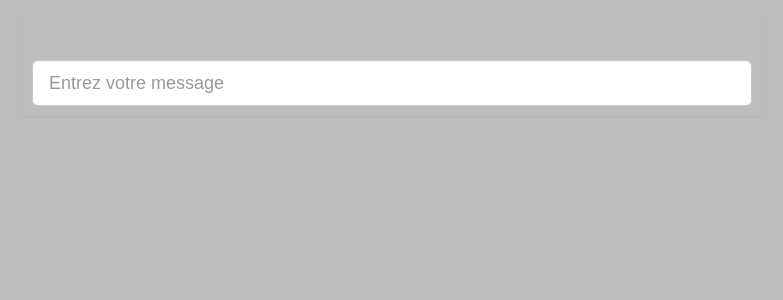
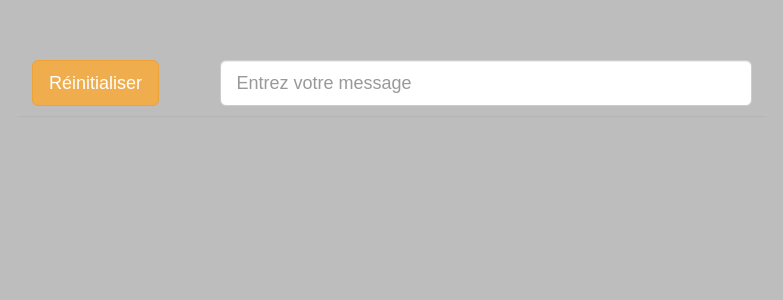
Before and after one commit to guillaume-guerdoux/medical-chatbot, a Django app: page / in a window 1280 px wide. Shown: the part 52-352 px from the top of the page, without its empty margins (248-1031 px from the left). Run offline with Django 3.2, Linux system fonts and the light colour scheme; data that the repository does not hold is empty; some libraries are stand-ins or nearby versions.

Commit message:
Add reset button and filter if final node

```diff
--- a/medical_chatbot/home/templates/home/home.html
+++ b/medical_chatbot/home/templates/home/home.html
@@ -11,7 +11,14 @@
 						</ul>
 					</div>
 					<div class="panel-footer">
-						<input id="text-input" type="text" class="form-control input-lg" placeholder="Entrez votre message" />
+						<div class="row">
+							<div class="col-xs-3">
+								<button class="btn btn-warning btn-lg" id="btn-reset">Réinitialiser</button>
+							</div>
+							<div class="col-xs-9">
+								<input id="text-input" type="text" class="form-control input-lg" placeholder="Entrez votre message" />
+							</div>
+						</div>
 					</div>
 				</div>
 			</div>
@@ -104,9 +111,33 @@
 										'</div>' +
 									'</li>'
 					$(".chat").append(chatbotMessage);
+					if(json['final_message']){
+						final_message = '<li class="left clearfix">' +
+											'<div class="avatar">' +
+												'<img src="https://encrypted-tbn0.gstatic.com/images?q=tbn:ANd9GcToWk3ya6-gc9aWP7RUXg84RnyNa7jKX2hd07uj6set6Bx9C22g" alt="User Avatar" class="img-circle" style="width:100%;"/>' +
+											'</div>' +
+											'</span>' +
+											'<div class="chat-body clearfix">' +
+												'<div class="header">' +
+													'<strong class="primary-font">Ryan</strong> <small class="pull-right text-muted">' +
+													'<span class="glyphicon glyphicon-time"></span>' + date + '</small>' +
+												'</div>' +
+												'<p>' +
+													'Notre conversation est terminée, veuillez appuyez sur le bouton Réinitialiser si vous souhaitez rediscuter avec moi' +
+												'</p>' +
+											'</div>' +
+										'</li>'
+						$(".chat").append(final_message);
+					}
 	            }
 	        });
 		}
+
+		function resetChat(){
+			$(".chat").empty();
+			initChat()
+		}
+
 		$("#text-input").on("keyup", function(e){
 			if (e.which == 13){
 				var text = $(this).val();
@@ -116,83 +147,11 @@
 				}
 			}
 		});
-	/*var me = {};
-		me.avatar = "https://lh6.googleusercontent.com/-lr2nyjhhjXw/AAAAAAAAAAI/AAAAAAAARmE/MdtfUmC0M4s/photo.jpg?sz=48";
-
-		var you = {};
-		you.avatar = "https://a11.t26.net/taringa/avatares/9/1/2/F/7/8/Demon_King1/48x48_5C5.jpg";
-
-		function formatAMPM(date) {
-		var hours = date.getHours();
-		var minutes = date.getMinutes();
-		var ampm = hours >= 12 ? 'PM' : 'AM';
-		hours = hours % 12;
-		hours = hours ? hours : 12; // the hour '0' should be '12'
-		minutes = minutes < 10 ? '0'+minutes : minutes;
-		var strTime = hours + ':' + minutes + ' ' + ampm;
-		return strTime;
-		}
-
-		//-- No use time. It is a javaScript effect.
-		function insertChat(who, text, time = 0){
-		var control = "";
-		var date = formatAMPM(new Date());
-
-		if (who == "me"){
-
-			control = '<li style="width:100%">' +
-							'<div class="msj macro">' +
-							'<div class="avatar"><img class="img-circle" style="width:100%;" src="'+ me.avatar +'" /></div>' +
-								'<div class="text text-l">' +
-									'<p>'+ text +'</p>' +
-									'<p><small>'+date+'</small></p>' +
-								'</div>' +
-							'</div>' +
-						'</li>';
-		}else{
-			control = '<li style="width:100%;">' +
-							'<div class="msj-rta macro">' +
-								'<div class="text text-r">' +
-									'<p>'+text+'</p>' +
-									'<p><small>'+date+'</small></p>' +
-								'</div>' +
-							'<div class="avatar" style="padding:0px 0px 0px 10px !important"><img class="img-circle" style="width:100%;" src="'+you.avatar+'" /></div>' +
-					  '</li>';
-		}
-		setTimeout(
-			function(){
-				$("ul").append(control);
-
-			}, time);
-
-		}
-
-		function resetChat(){
-		$("ul").empty();
-		}
-
-		$(".mytext").on("keyup", function(e){
-		if (e.which == 13){
-			var text = $(this).val();
-			if (text !== ""){
-				insertChat("me", text);
-				$(this).val('');
-			}
-		}
+		$( "#btn-reset" ).click(function() {
+		  	resetChat();
 		});
 
-		//-- Clear Chat
-		resetChat();
-
-		//-- Print Messages
-		insertChat("me", "Hello Tom...", 0);
-		insertChat("you", "Hi, Pablo", 1500);
-		insertChat("me", "What would you like to talk about today?", 3500);
-		insertChat("you", "Tell me a joke",7000);
-		insertChat("me", "Spaceman: Computer! Computer! Do we bring battery?!", 9500);
-		insertChat("you", "LOL", 12000);*/
 		initChat()
 
-		//-- NOTE: No use time on insertChat.
 	</script>
 {% endblock %}
```
